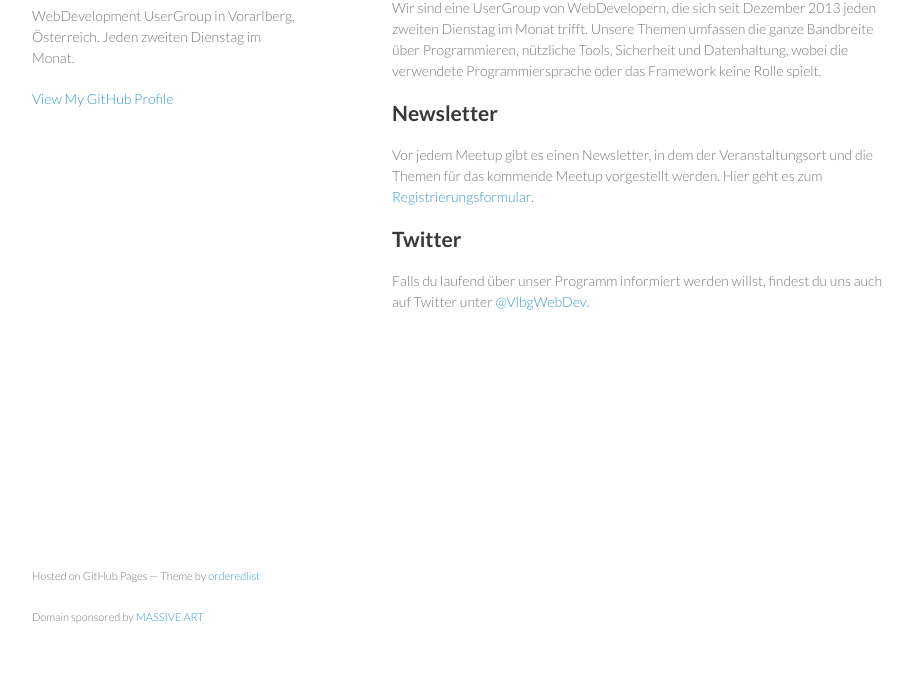
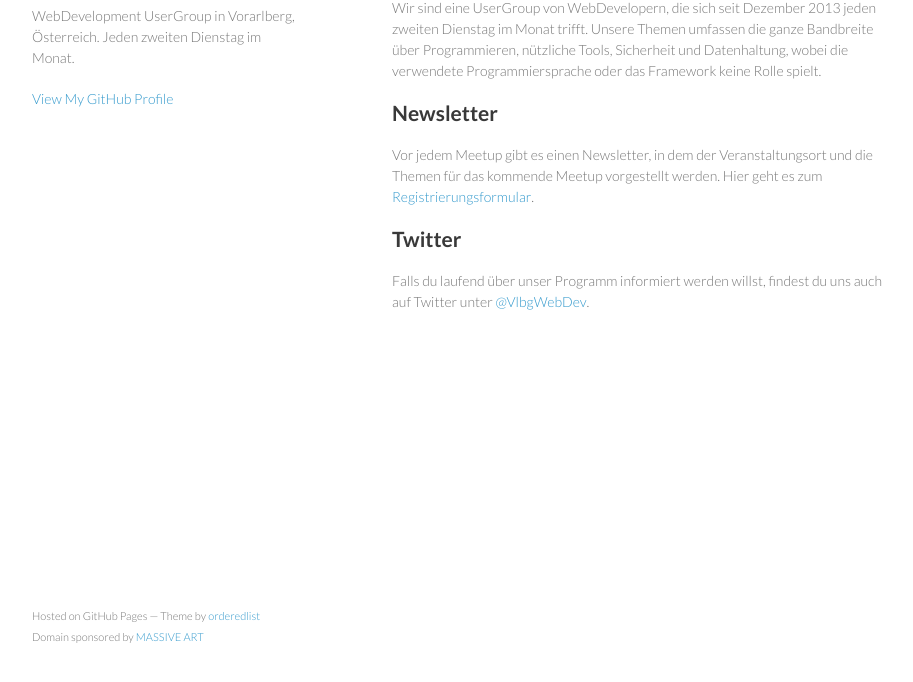
Before and after one commit to VlbgWebDev/vlbgwebdev.github.io, a plain HTML site: page index.html in a window 1280 px wide. Shown: the part 104-786 px from the top of the page, without its empty margins (178-1091 px from the left). Drawn offline with Linux system fonts and the light colour scheme.

Commit message:
Adjusted margin

```diff
--- a/index.html
+++ b/index.html
@@ -39,8 +39,8 @@
 <p>Falls du laufend über unser Programm informiert werden willst, findest du uns auch auf Twitter unter <a href="https://twitter.com/VlbgWebDev">@VlbgWebDev</a>.</p>
       </section>
       <footer>
-        <p><small>Hosted on GitHub Pages &mdash; Theme by <a href="https://github.com/orderedlist">orderedlist</a></small></p>
-        <p><small>Domain sponsored by <a href="http://www.massiveart.com">MASSIVE ART</a></small></p>
+        <small>Hosted on GitHub Pages &mdash; Theme by <a href="https://github.com/orderedlist">orderedlist</a></small><br />
+        <small>Domain sponsored by <a href="http://www.massiveart.com">MASSIVE ART</a></small>
       </footer>
     </div>
     <script src="javascripts/scale.fix.js"></script>
```
